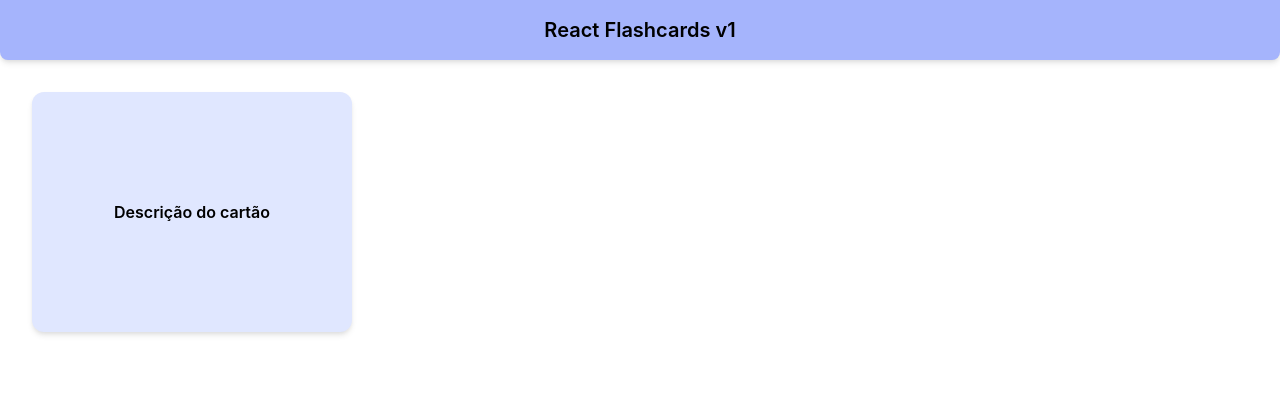
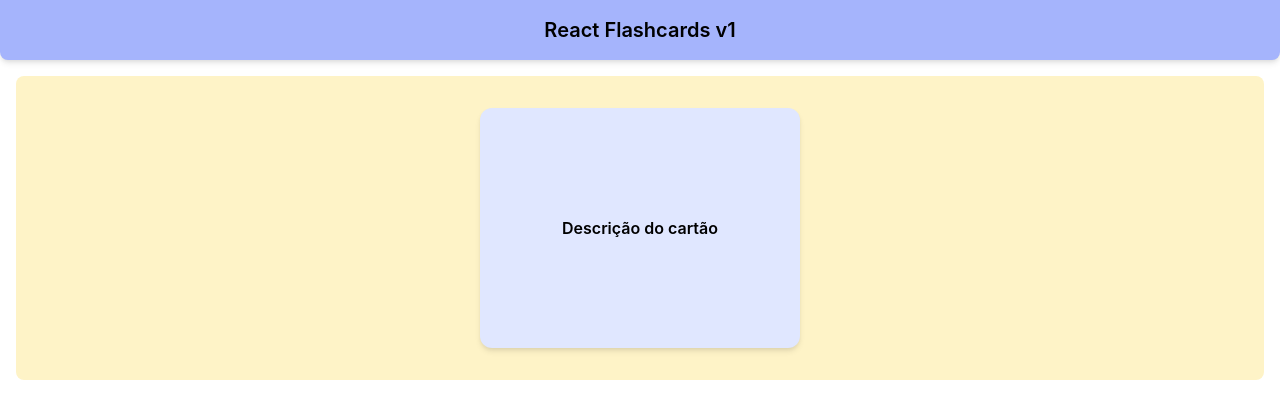
Before and after one commit to mariaclaudiapio/flashcards-versao-1, a React (Create React App) app: page / in a window 1280 px wide. Shown: the top 418 px of the page. Built offline with nearby package versions, Linux system fonts and the light colour scheme.

Commit message:
creating FlashcardsContainer component

```diff
--- /dev/null
+++ b/src/components/FlashcardsContainer.jsx
@@ -0,0 +1,10 @@
+export default function FlashcardsContainer({ children: flashcards }) {
+  return (
+    <div
+      className={` p-4 flex flex-row rounded-lg
+  items-center justify-center flex-wrap bg-yellow-100`}
+    >
+      {flashcards}
+    </div>
+  );
+}
--- /dev/null
+++ b/src/data/allFlashcards.js
@@ -0,0 +1,59 @@
+import { getNewId } from '../services/idService';
+
+export const allFlashcards = [
+  {
+    title: 'JSX',
+    description:
+      'JavaScript and XML. Linguagem de marcação que pode ser utilizada para a criação de componentes React de forma mais declarativa. É bem semelhante ao HTML.',
+  },
+  {
+    title: 'React',
+    description:
+      'Biblioteca criada pelo Facebook para renderização otimizada. Pode ser utilizada em diversas plataformas como web, mobile e Realidade Virtual.',
+  },
+  {
+    title: 'Componente React',
+    description:
+      'Representa código reutilizável pelo React. Em regra, deve começar com letra maiúscula. Pode ser customizável através de props',
+  },
+  {
+    title: 'Hooks',
+    description:
+      'Estruturas que são acopladas às funções para aumentar o poder de componentes React. Podem permitir a utilização de estado e gerenciamento de efeitos colaterais, por exemplo.',
+  },
+  {
+    title: 'Function Components',
+    description:
+      'Componentes baseados em função. São amplamente utilizados atualmente em detrimento às Class Components, que aos poucos podem se tornar obsoletas.',
+  },
+  {
+    title: 'useState',
+    description:
+      'Hook nativo do React que permite o gerenciamento de estado da aplicação e de componentes.',
+  },
+  {
+    title: 'Estado',
+    description:
+      "Também conhecido como 'state'. Pode ser representando por 'dados que mudam com o tempo' e que também podem ser manipulados pelos usuários, geralmente através de formulários, e também por API's, outros componentes, etc.",
+  },
+  {
+    title: 'Efeitos colaterais',
+    description:
+      "Também conhecido como 'side effects'. Representa tudo o que o React não controla diretamente. Bons exemplos são a manipulação manual do DOM e requisições HTTP.",
+  },
+  {
+    title: 'useEffect',
+    description: 'Hook nativo do React para lidar com efeitos colaterais.',
+  },
+  {
+    title: 'Virtual DOM',
+    description:
+      'Estrutura utilizada pelo React para manipulação do DOM em memória. Permite a atualização do DOM real somente onde necessário, o que pode garantir uma melhor performance da aplicação.',
+  },
+]
+  .map(item => {
+    return { ...item, id: getNewId() };
+  })
+  .sort((a, b) => a.title.localeCompare(b.title));
+
+console.log(allFlashcards);
--- a/src/pages/FlashcardsPage.jsx
+++ b/src/pages/FlashcardsPage.jsx
@@ -1,13 +1,18 @@
 import FlashCard from '../components/Flashcard';
+import FlashcardsContainer from '../components/FlashcardsContainer';
 import Header from '../components/Header';
 import Main from '../components/Main';
+
+import { allFlashcards } from '../data/allFlashcards';
 
 export default function FlashcardsPage() {
   return (
     <>
       <Header>React Flashcards v1</Header>
       <Main>
-        <FlashCard />
+        <FlashcardsContainer>
+          <FlashCard />
+        </FlashcardsContainer>
       </Main>
     </>
   );
```
Also changed, not shown: src/services/idService.js (renamed from idService.js).
